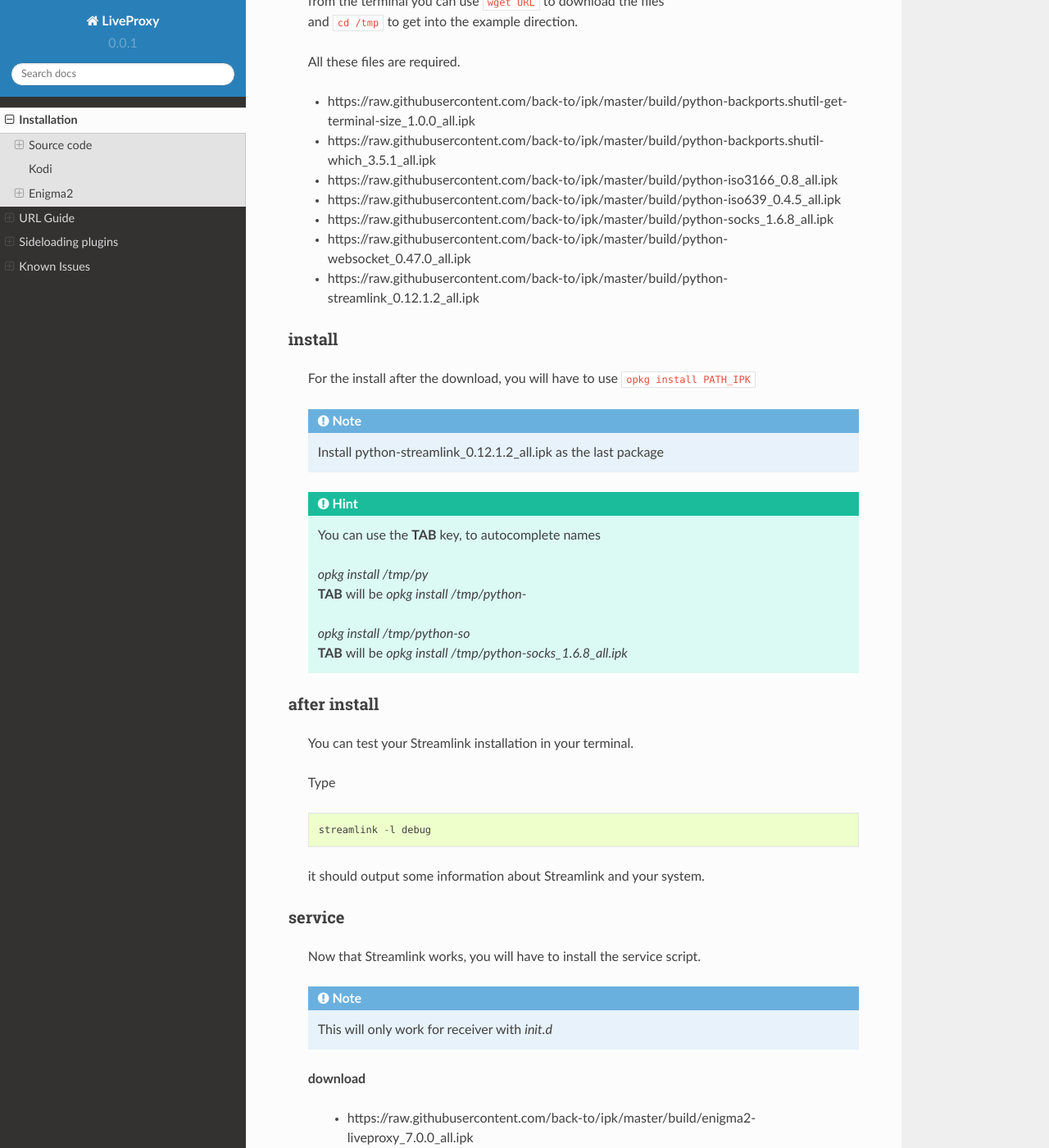
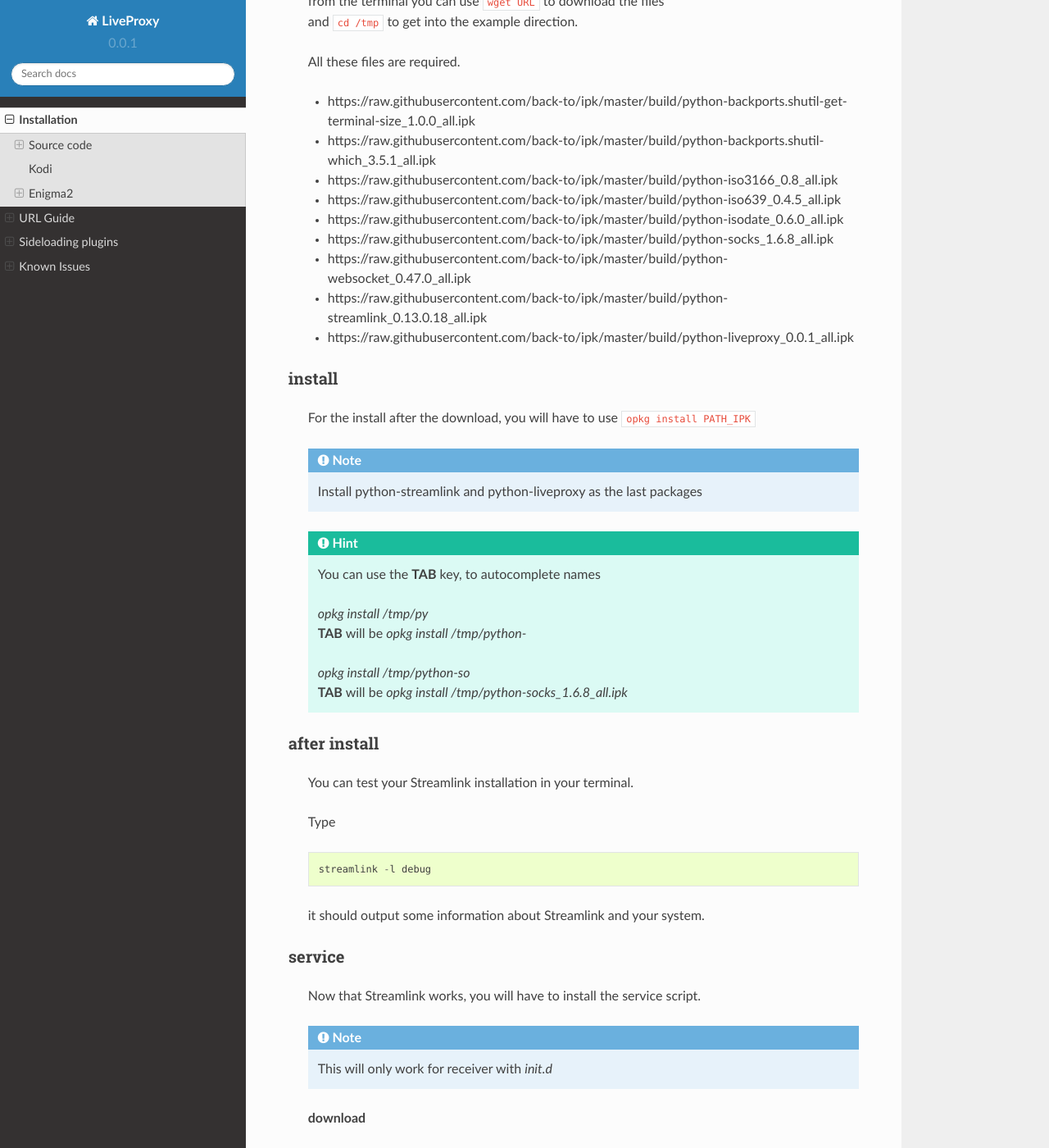
Before and after one commit to back-to/liveproxy, a Sphinx documentation site: the page built from docs/install.rst, in a window 1280 px wide and 1400 px high, scrolled down 2774 px. Shown: the whole window at 82% size. Built offline with Sphinx 7.4.7 and the Read the Docs theme 2.0.0, drawn with Linux system fonts in a browser that asks for light colours; some of the changed text lies outside the part shown.

Commit message:
docs: update for E2 install guide

```diff
--- a/docs/install.rst
+++ b/docs/install.rst
@@ -166,9 +166,11 @@
   - \ |PATH|\ python-backports.shutil-which_3.5.1_all.ipk
   - \ |PATH|\ python-iso3166_0.8_all.ipk
   - \ |PATH|\ python-iso639_0.4.5_all.ipk
+  - \ |PATH|\ python-isodate_0.6.0_all.ipk
   - \ |PATH|\ python-socks_1.6.8_all.ipk
   - \ |PATH|\ python-websocket_0.47.0_all.ipk
-  - \ |PATH|\ python-streamlink_0.12.1.2_all.ipk
+  - \ |PATH|\ python-streamlink_0.13.0.18_all.ipk
+  - \ |PATH|\ python-liveproxy_0.0.1_all.ipk
 
 install
 ^^^^^^^
@@ -178,7 +180,7 @@
 
   .. note::
 
-    Install python-streamlink_0.12.1.2_all.ipk as the last package
+    Install python-streamlink and python-liveproxy as the last packages
 
   .. hint::
 
@@ -212,19 +214,19 @@
 
   **download**
 
-    - \ |PATH|\ enigma2-liveproxy_7.0.0_all.ipk
+    - \ |PATH|\ enigma2-liveproxy-server_1.0.0_all.ipk
 
   **install**
 
     ::
 
-      opkg install /tmp/enigma2-liveproxy_7.0.0_all.ipk
+      opkg install /tmp/enigma2-liveproxy-server_1.0.0_all.ipk
 
   **start the server**
 
     ::
 
-      update-rc.d /etc/init.d/liveproxy defaults
+      update-rc.d /etc/init.d/liveproxy-server defaults
 
 Known issues
 ^^^^^^^^^^^^
```
